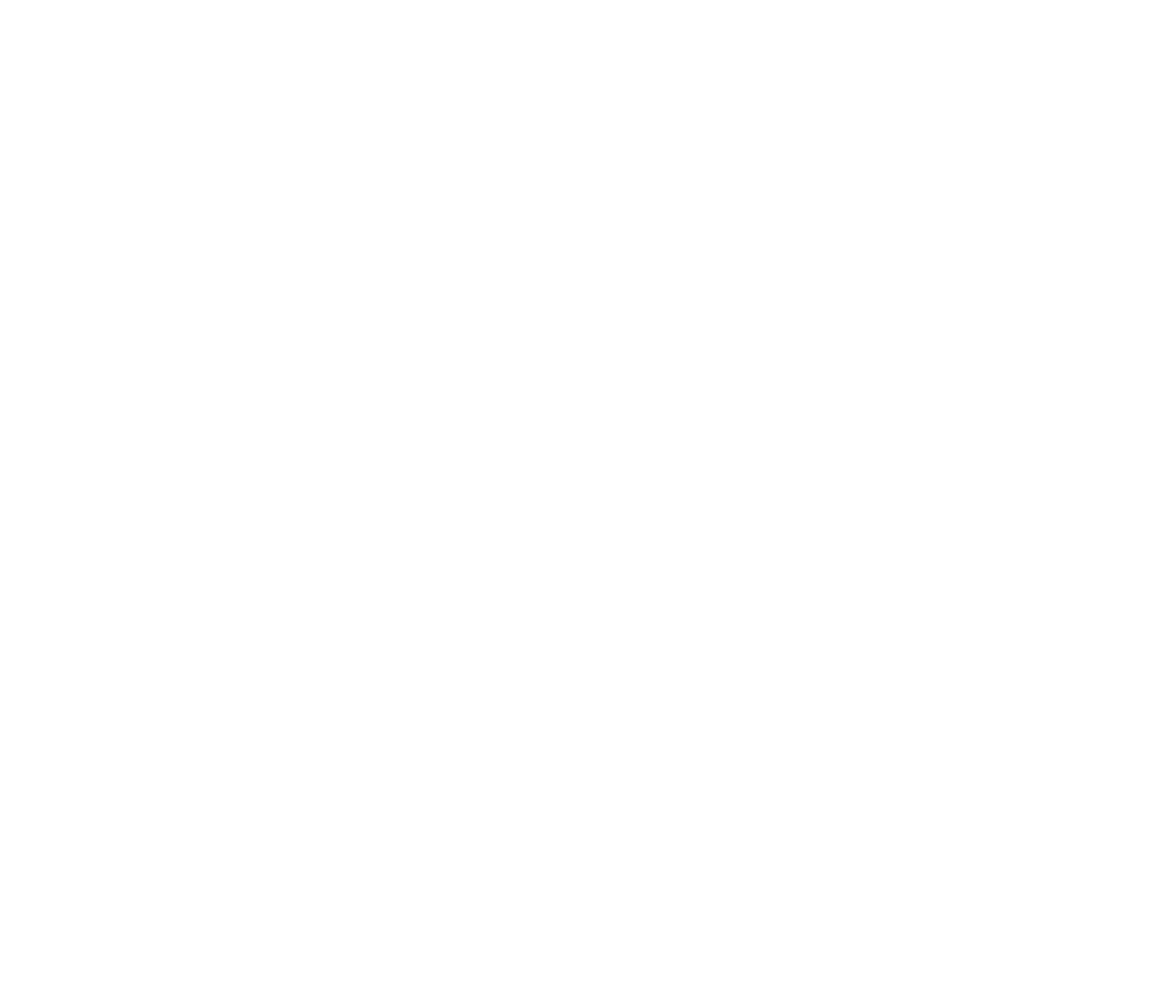
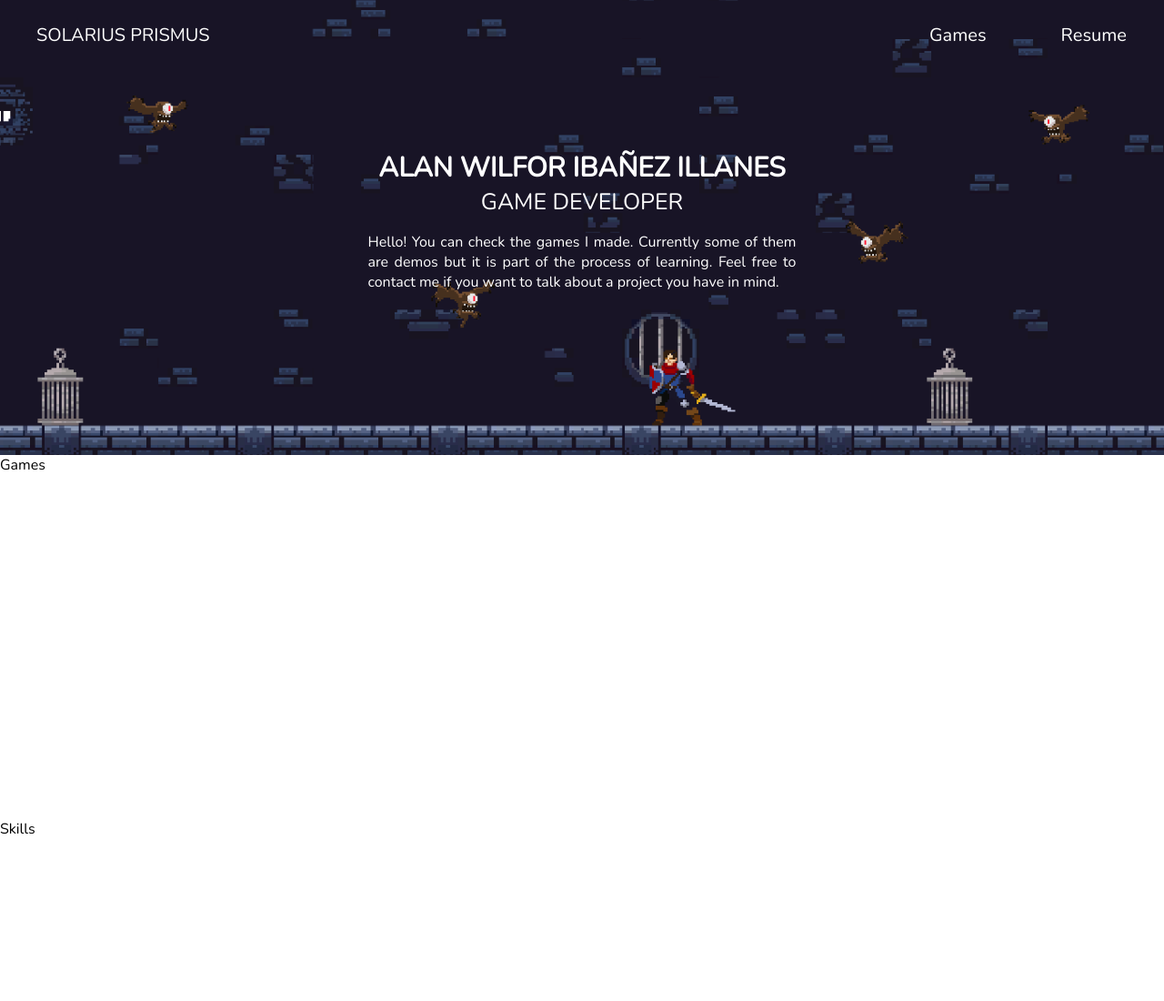
Before and after one commit to wiil4/Games-Portfolio, a plain HTML site: page index.html in a window 1280 px wide. Shown: the top 1100 px of the page at 91% size. Before the commit the page ends 800 px from the top, so only its background shows below. Drawn offline with nearby package versions, Linux system fonts and the light colour scheme.

Commit message:
Page Update

```diff
--- a/index.html
+++ b/index.html
@@ -3,10 +3,59 @@
 <head>
     <meta charset="UTF-8">
     <meta name="viewport" content="width=device-width, initial-scale=1.0">
-    <link rel="stylesheet" href="style.css">
-    <title>Document</title>
+    <link rel="preconnect" href="https://fonts.googleapis.com">
+    <link rel="preconnect" href="https://fonts.gstatic.com" crossorigin>
+    <link href="https://fonts.googleapis.com/css2?family=Nunito&family=Raleway:wght@300;400&display=swap" rel="stylesheet">
+    <link rel="stylesheet" href="style/style.css">
+    <script src="js/navAnim.js"></script>
+    <title>Solarius Prismus</title>
 </head>
 <body>
+    <nav>
+        <ul>
+            <div class="title t-left">
+                <li><a href="/">SOLARIUS PRISMUS</a> </li>
+            </div>
+            <div class="title t-right">
+                <li><a href="/">Games</a></li>
+                <li><a href="/">Resume</a></li>
+            </div>
+        </ul>
+    </nav>
+    <main>
+        <section class="banner">
+            <div class="banner-info">
+                <div class="info-title">
+                    ALAN WILFOR IBAÑEZ ILLANES
+                </div>
+                <span class="info-role">
+                    GAME DEVELOPER
+                </span>
+                <p>Hello! You can check the games I made. Currently some of them are demos but it is part of the process of learning. Feel free to contact me if you want to talk about a project you have in mind.</p>
+                <div class="info-social">
 
+                </div>
+            </div>
+        </section>
+        <div class="text-content">
+            <div class="text-content-exp">
+                Games
+
+            </div>
+            <div class="text-content-sk">
+                Skills
+
+            </div>
+            <div class="text-content-ab">
+                About Me
+
+            </div>
+            <div class="text-content-ct">
+                Contact
+
+            </div>
+
+        </div>
+    </main>
 </body>
 </html>
--- /dev/null
+++ b/js/navAnim.js
@@ -0,0 +1,10 @@
+function makeNavBackgroundWhite() {
+    var nav = document.querySelector('nav');
+    if (window.scrollY > 100) {
+      nav.classList.add('nav-color-bg');
+    } else {
+      nav.classList.remove('nav-color-bg');
+    }
+  }
+
+  window.addEventListener('scroll', makeNavBackgroundWhite);
--- a/style.css
+++ /dev/null
@@ -1,4 +0,0 @@
-h1{
-    background-color: cadetblue;
-    font-family: Cambria, Cochin, Georgia, Times, 'Times New Roman', serif;
-}
--- /dev/null
+++ b/style/style.css
@@ -0,0 +1,102 @@
+body{
+    font-family: 'Nunito', sans-serif;
+    margin: 0;
+}
+
+/*NAV BAR*/
+nav{
+    position: fixed;
+    top: 0;
+    left: 0;
+    right: 0;
+    z-index: 100;
+    width: 100%;
+    font-size: 20px;
+    padding: 5px 0px;
+    transition: 0.5s ease;
+}
+
+.nav-color-bg{
+    background-color: rgb(60, 61, 78);
+}
+
+nav ul{
+    list-style-type: none;
+    display: flex
+}
+
+a{
+    text-decoration: none;
+    color: white;
+}
+
+.t-left{
+    width: 30%;
+    padding: auto;
+}
+
+.t-right{
+    width: 70%;
+    display: flex;
+    justify-content: flex-end;
+}
+
+.t-right a{
+    border: 1px solid transparent;
+    border-radius: 5px;
+    padding: 10px;
+    margin: 0px 30px;
+    transition: border 0.5s ease;
+}
+
+.t-right a:hover{
+    border: 1px solid white;
+    border-radius: 5px;
+    padding: 10px;
+    box-sizing: border-box;
+}
+/*BANNER*/
+.banner{
+    width: 100%;
+    height: 500px;
+    background-image: url(../img/ResurrectedLordCover.png);
+    background-size: cover;
+    background-position: center;
+    display: flex;
+    justify-content: center;
+    align-items: center;
+    color: white;
+}
+.banner-info{
+    text-align: center;
+    width: 40%;
+}
+.info-title{
+    font-size: 30px;
+    font-weight: bold;
+}
+.info-role{
+    font-size: 25px;
+}
+
+.banner-info p{
+    text-align: justify;
+    padding: 0px 4%;
+}
+
+.text-content{
+    width: 100%;
+}
+/*SKILLS*/
+.text-content-exp{
+    height: 400px;
+}
+.text-content-sk{
+    height: 300px;
+}
+.text-content-ab{
+    height: 200px;
+}
+.text-content-ct{
+    height: 100px;
+}
```
